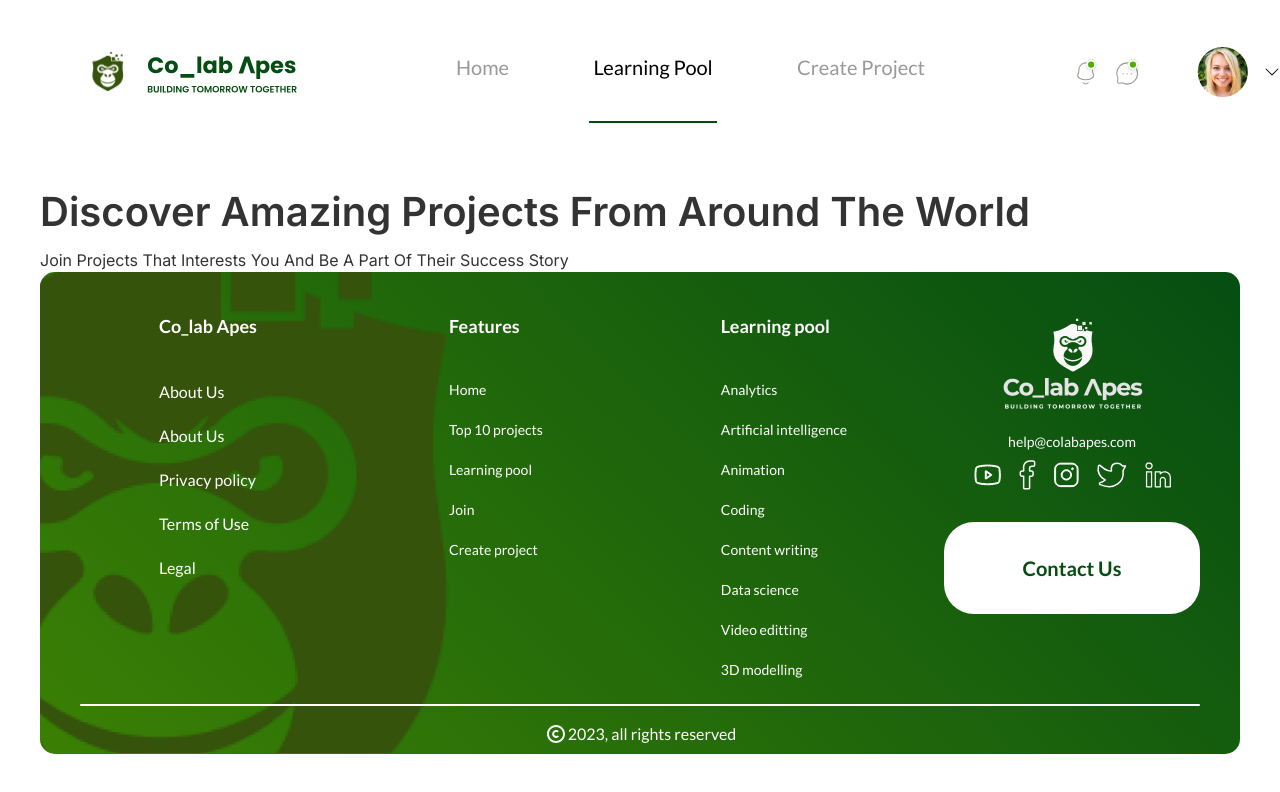
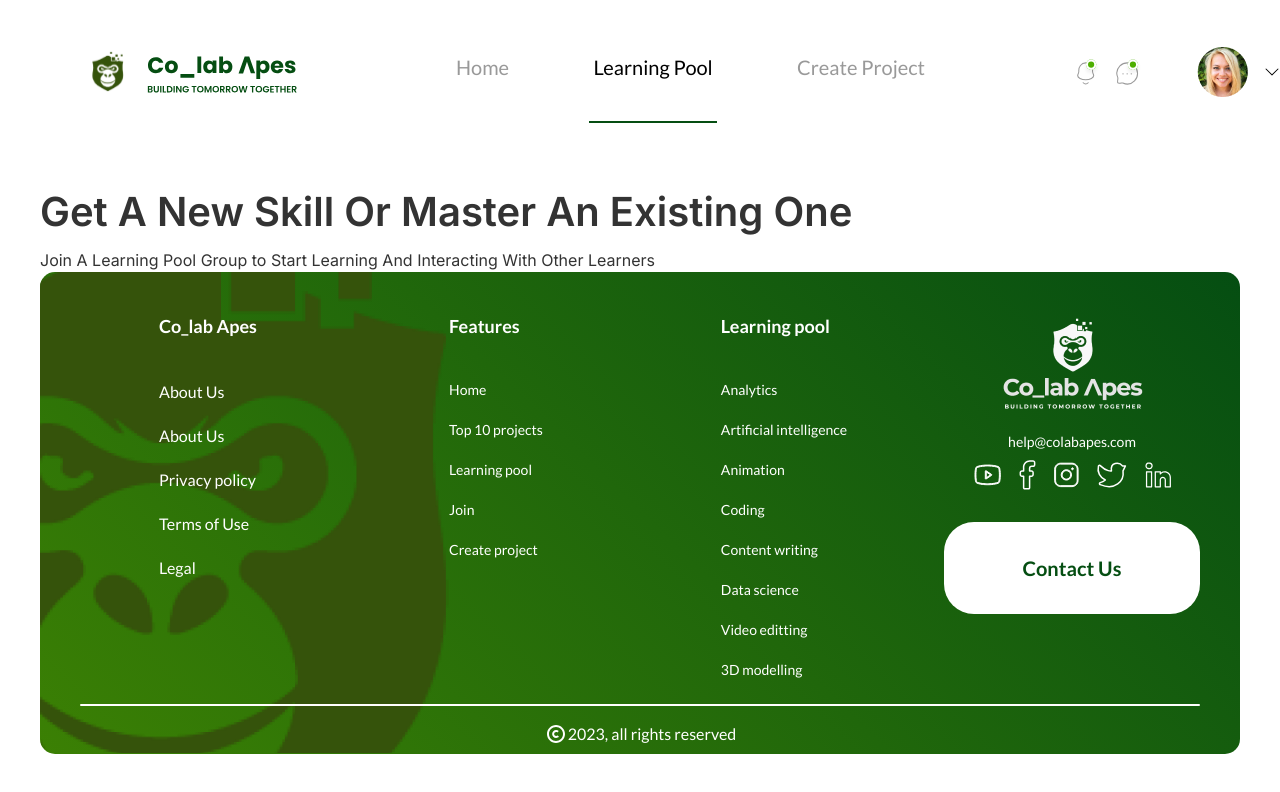
Before and after one commit to Colab-Apes/landingpage, a React (Create React App) app: page /home in a window 1280 px wide. Both pictures are taken after a click on the element "Learning Pool". Shown: the top 792 px of the page. Built offline with nearby package versions, Linux system fonts and the light colour scheme.

Commit message:
learning pool created

```diff
--- a/src/Pages/LearningPool.jsx
+++ b/src/Pages/LearningPool.jsx
@@ -6,10 +6,11 @@ const LearningPool = () => {
       {" "}
       <p className="text-left font-inter text-[#333] mt-4 ">
         <p className=" text-2xl sm:text-3xl lg:text-4xl xl:text-[2.5rem] font-semibold">
-          Discover Amazing Projects From Around The World
+          Get A New Skill Or Master An Existing One
         </p>
         <p className="text-left mt-4 text-sm sm:text-base lg:mt-2 xl:mt-4 ">
-          Join Projects That Interests You And Be A Part Of Their Success Story
+          Join A Learning Pool Group to Start Learning And Interacting With
+          Other Learners
         </p>
       </p>
     </div>
```
